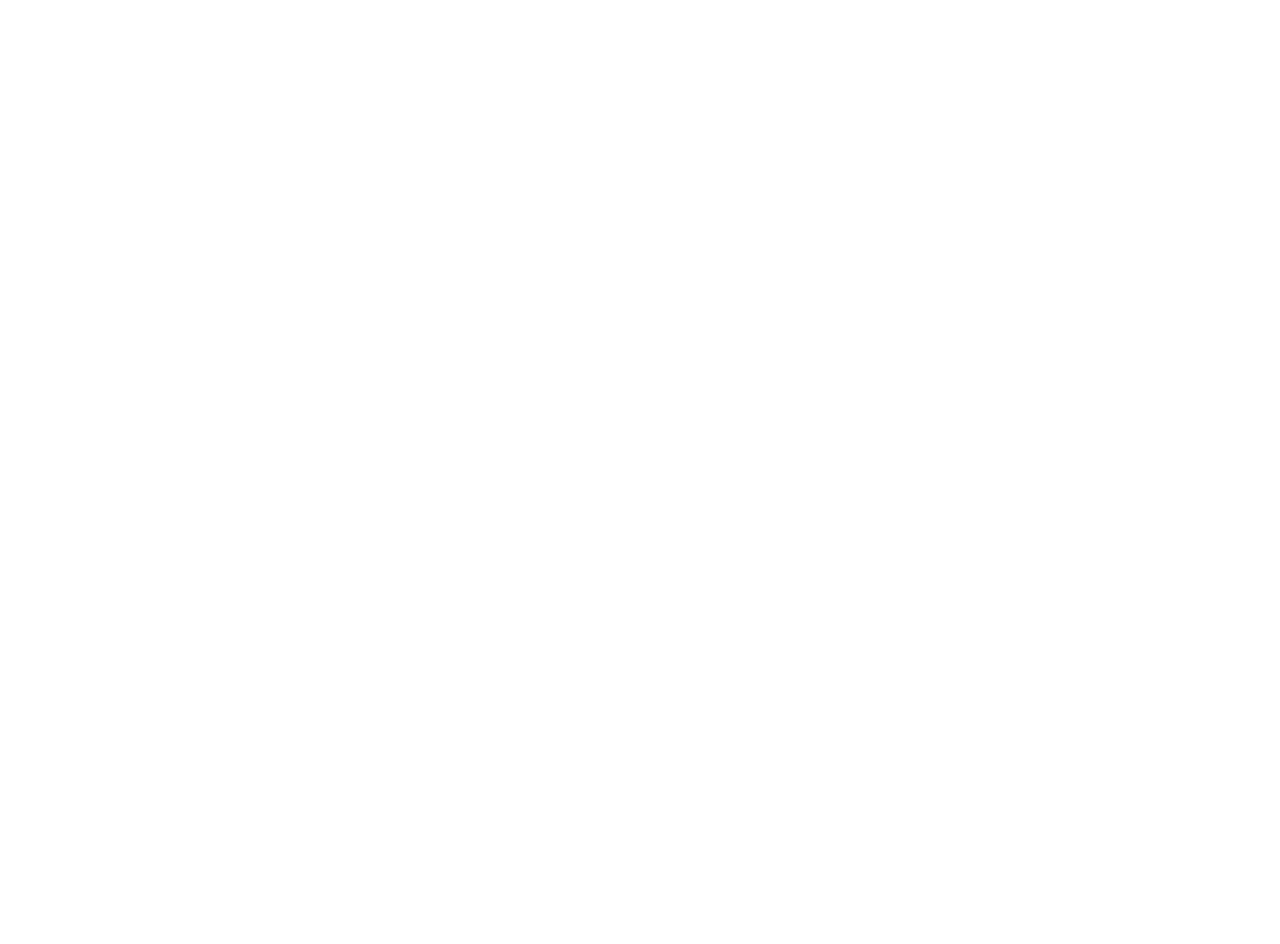
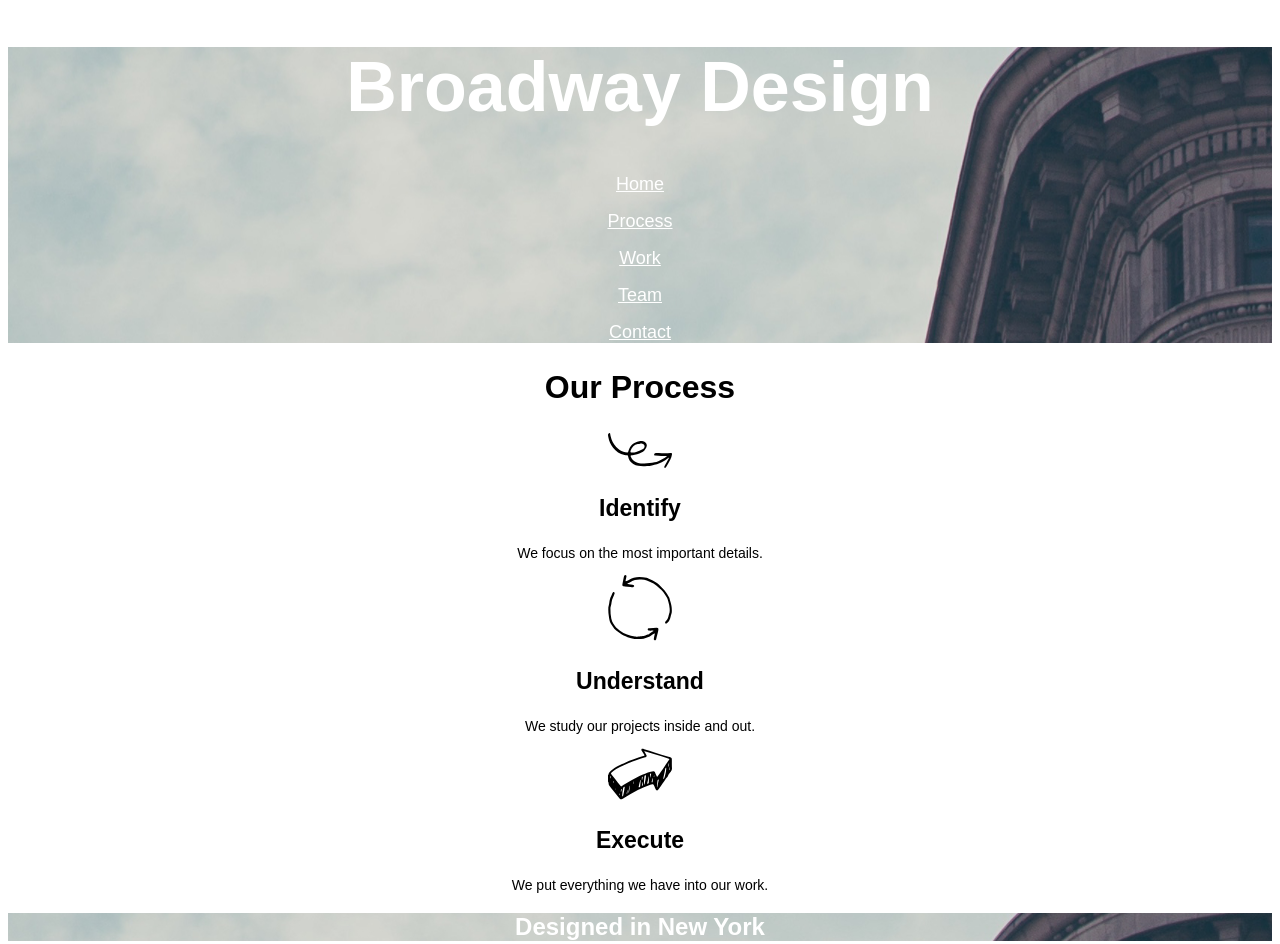
Before and after one commit to pkanteti/broadway, a plain HTML site: page index.html in a window 1280 px wide. Before the commit the page ends 800 px from the top, so only its background shows below. Drawn offline with Linux system fonts and the light colour scheme.

Commit message:
Added Our Process, portfolio sections to the website

```diff
--- a/index.html
+++ b/index.html
@@ -10,6 +10,37 @@
   <link rel="stylesheet" type="text/css" href="./resources/css/style.css">
 </head>
 <body>
+  <div class="banner">
+    <h1>Broadway Design</h1>
+    <p><a class="btn-nav" href="#">Home</a></p>
+    <p><a class="btn-nav" href="#">Process</a></p>
+    <p><a class="btn-nav" href="#">Work</a></p>
+    <p><a class="btn-nav" href="#">Team</a></p>
+    <p><a class="btn-nav" href="#">Contact</a></p>
+  </div>
+  <div class="detail" id="process">
+    <h2>Our Process</h2>
+    <div class="detail-item">
+      <img src="./resources/images/identify.svg" alt="identify">
+      <h3>Identify</h3>
+      <p>We focus on the most important details.</p>
+    </div>
+    <div class="detail-item">
+      <img src="./resources/images/understand.svg" alt="understand">
+      <h3>Understand</h3>
+      <p>We study our projects inside and out.</p>
+    </div>
+    <div class="detail-item">
+      <img src="./resources/images/execute.svg" alt="execute">
+      <h3>Execute</h3>
+      <p>We put everything we have into our work.</p>
+    </div>
+  </div>
+  <div class="banner">
+    <h2>Designed in New York</h2>
+  </div>
+  <div class="detail" id="process">
 
+  </div>
 </body>
 </html>
--- a/resources/css/style.css
+++ b/resources/css/style.css
@@ -0,0 +1,33 @@
+* {
+  font-family: Helvicta,sans-serif;
+}
+.banner {
+  background: url("../../resources/images/the-flatiron-building.png");
+  text-align: center;
+  color: White;
+}
+.banner h1 {
+  font-size: 70px;
+  font-weight: bold;
+}
+.btn-nav {
+  font-size: 18px;
+  color: White;
+}
+.detail {
+  text-align: center;
+}
+.detail-item {
+  /*font-size: 32px;*/
+}
+.detail h2 {
+  font-weight: bold;
+  font-size: 32px;
+}
+.detail-item h3 {
+  font-weight: bold;
+  font-size: 23px;
+}
+.detail-item p {
+  font-size: 14px;
+}
```
